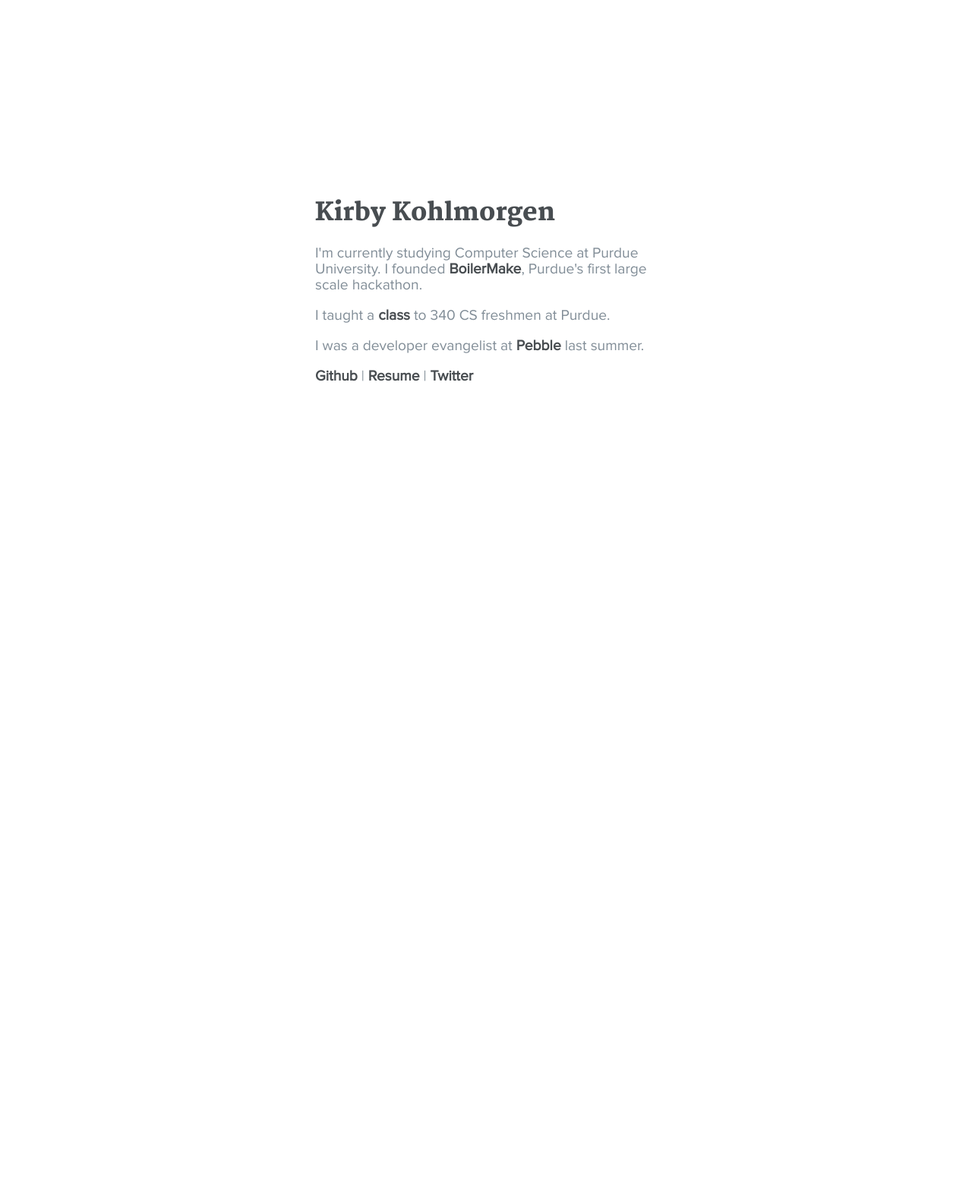
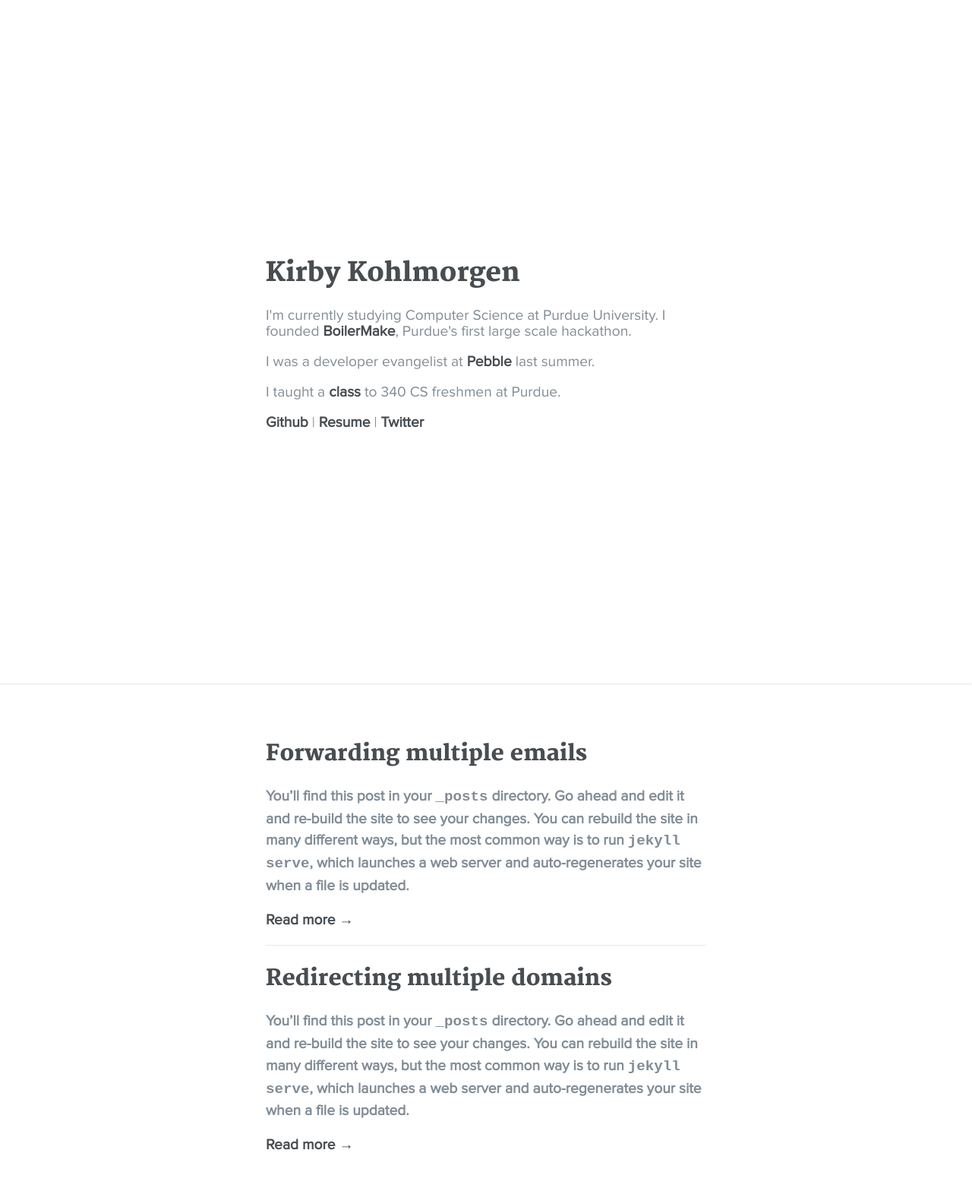
Before and after one commit to kirbyk/kirbyk.github.io, a Jekyll site: the page built from index.html, in a window 1280 px wide. Shown: the whole page at 76% size. Built offline with Jekyll 4.4.1, drawn with Linux system fonts in a browser that asks for light colours; before the commit the page ends 922 px from its top, so only the background shows below that.

Commit message:
Complete homepage

```diff
--- /dev/null
+++ b/_posts/2015-09-10-redirecting-multiple-domains.markdown
@@ -0,0 +1,15 @@
+---
+layout: post
+title:  "Redirecting multiple domains"
+date:   2015-09-10 17:53:06
+categories: software
+---
+You’ll find this post in your `_posts` directory. Go ahead and edit it and re-build the site to see your changes. You can rebuild the site in many different ways, but the most common way is to run `jekyll serve`, which launches a web server and auto-regenerates your site when a file is updated.
+
+To add new posts, simply add a file in the `_posts` directory that follows the convention `YYYY-MM-DD-name-of-post.ext` and includes the necessary front matter. Take a look at the source for this post to get an idea about how it works.
+
+Check out the [Jekyll docs][jekyll] for more info on how to get the most out of Jekyll. File all bugs/feature requests at [Jekyll’s GitHub repo][jekyll-gh]. If you have questions, you can ask them on [Jekyll’s dedicated Help repository][jekyll-help].
+
+[jekyll]:      http://jekyllrb.com
+[jekyll-gh]:   https://github.com/jekyll/jekyll
+[jekyll-help]: https://github.com/jekyll/jekyll-help
--- a/_sass/_home.scss
+++ b/_sass/_home.scss
@@ -1,8 +1,5 @@
 .homepage-wrapper {
-  position: relative;
-  top: 40%;
   @include browser-prefix(animation, fadein 2s);
-  @include browser-prefix(transform, translateY(-50%));
 }
 
 @keyframes fadein {
@@ -29,3 +26,38 @@
   from { opacity: 0; }
   to   { opacity: 1; }
 }
+
+.home-header {
+  display: table;
+  height: 100vh;
+}
+
+.home-header-content {
+  display: table-cell;
+  vertical-align: middle;
+}
+
+.home-main {
+  padding: 50px 0;
+}
+
+.post {
+  line-height: $post-line-height;
+}
+
+a:hover > .post-title {
+  color: $brand-color;
+}
+
+a > .post, a:hover > .post {
+  color: $grey-color-light;
+}
+
+.post-divider {
+  opacity: 0.2;
+  margin-top: 1.17em;
+}
+
+.post-wrapper:last-child .post-divider {
+  display: none;
+}
--- a/_sass/_layout.scss
+++ b/_sass/_layout.scss
@@ -1,7 +1,3 @@
-html, body {
-  height: 100%
-}
-
 html {
   font-family: "ProximaNovaRegular", "Helvetica Neue", Helvetica, Arial, "Lucida Grande", sans-serif;
   font-size: $base-font-size;
@@ -19,14 +15,25 @@ a:hover {
   color: $brand-color;
 }
 
-h1 {
+h1, h2, h3 {
   font-family: 'Merriweather', serif;
   color: $grey-color-dark;
-  font-size: 1.7em;
+}
+
+h1 {
+  font-size: $base-font-size * 1.5;
 }
 
 .container {
-  padding: 0 15px;
   margin: 0 auto;
-  max-width: 450px;
+  padding: $container-padding;
+  max-width: $container-width;
 }
+
+.divider {
+  position: absolute;
+  left: 0;
+  right: 0;
+  margin: 0;
+  opacity: .2;
+}
--- a/css/main.scss
+++ b/css/main.scss
@@ -13,6 +13,11 @@ $brand-color:      #8FACC0;
 $grey-color-light: #818D97;
 $grey-color-dark:  #484D51;
 
+$container-width: 580px;
+$container-padding: 0 15px;
+
+$post-line-height: 1.5em;
+
 @mixin browser-prefix($property, $value) {
   -webkit-#{$property}: #{$value};
      -moz-#{$property}: #{$value};
--- a/index.html
+++ b/index.html
@@ -1,12 +1,33 @@
 ---
 layout: default
 ---
-<div class='homepage-wrapper'>
-  <div class='container'>
-    <h1>Kirby Kohlmorgen</h1>
-    <p>I'm currently studying Computer Science at Purdue University. I founded <a href='http://boilermake.org' target='_blank'>BoilerMake</a>, Purdue's first large scale hackathon.</p>
-    <p>I taught a <a href='https://github.com/PurdueCS190/syllabus' target='_blank'>class</a> to 340 CS freshmen at Purdue.</p>
-    <p>I was a developer evangelist at <a href='http://www.pebble.com' target='_blank'>Pebble</a> last summer.</p>
-    <p><a href='https://github.com/kirbyk' target='_blank'>Github</a> | <a href='/resume' target='_blank'>Resume</a> | <a href='https://twitter.com/kkohlmorgen' target='_blank'>Twitter</a></p>
+<div class='container'>
+  <div class='homepage-wrapper'>
+    <header class='home-header'>
+      <div class='home-header-content'>
+        <h1>Kirby Kohlmorgen</h1>
+        <p>I'm currently studying Computer Science at Purdue University. I founded <a href='http://boilermake.org' target='_blank'>BoilerMake</a>, Purdue's first large scale hackathon.</p>
+        <p>I was a developer evangelist at <a href='http://www.pebble.com' target='_blank'>Pebble</a> last summer.</p>
+        <p>I taught a <a href='https://github.com/PurdueCS190/syllabus' target='_blank'>class</a> to 340 CS freshmen at Purdue.</p>
+        <p><a href='https://github.com/kirbyk' target='_blank'>Github</a> | <a href='/resume' target='_blank'>Resume</a> | <a href='https://twitter.com/kkohlmorgen' target='_blank'>Twitter</a></p>
+      </div>
+    </header>
+
+    <hr class='divider' />
+
+    <main class="home-main">
+    {% for post in site.posts %}
+      <div class='post-wrapper'>
+        <a href='{{post.url}}'><h2 class='post-title'>{{post.title}}</h2></a>
+        <a href='{{post.url}}'>
+          <div class='post'>
+            <p>{{post.excerpt}}</p>
+          </div>
+        </a>
+        <a href='{{post.url}}'>Read more →</a>
+        <hr class='post-divider' />
+      </div>
+    {% endfor %}
+    </main>
   </div>
 </div>
```
Also changed, not shown: _layouts/post.html (+6 -4 lines), _posts/2015-09-10-forwarding-multiple-emails.markdown (renamed from _posts/2015-09-10-welcome-to-jekyll.markdown, +3 -13 lines), 5 other files.
